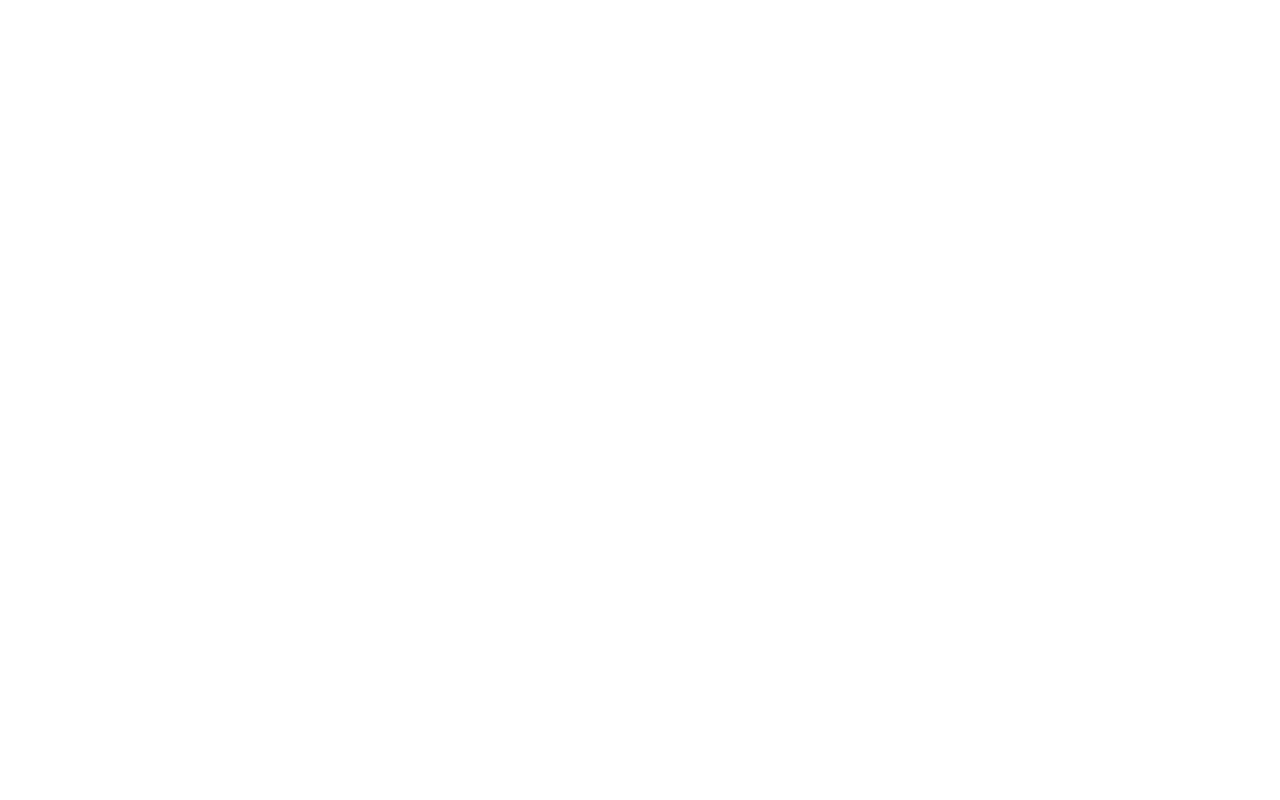
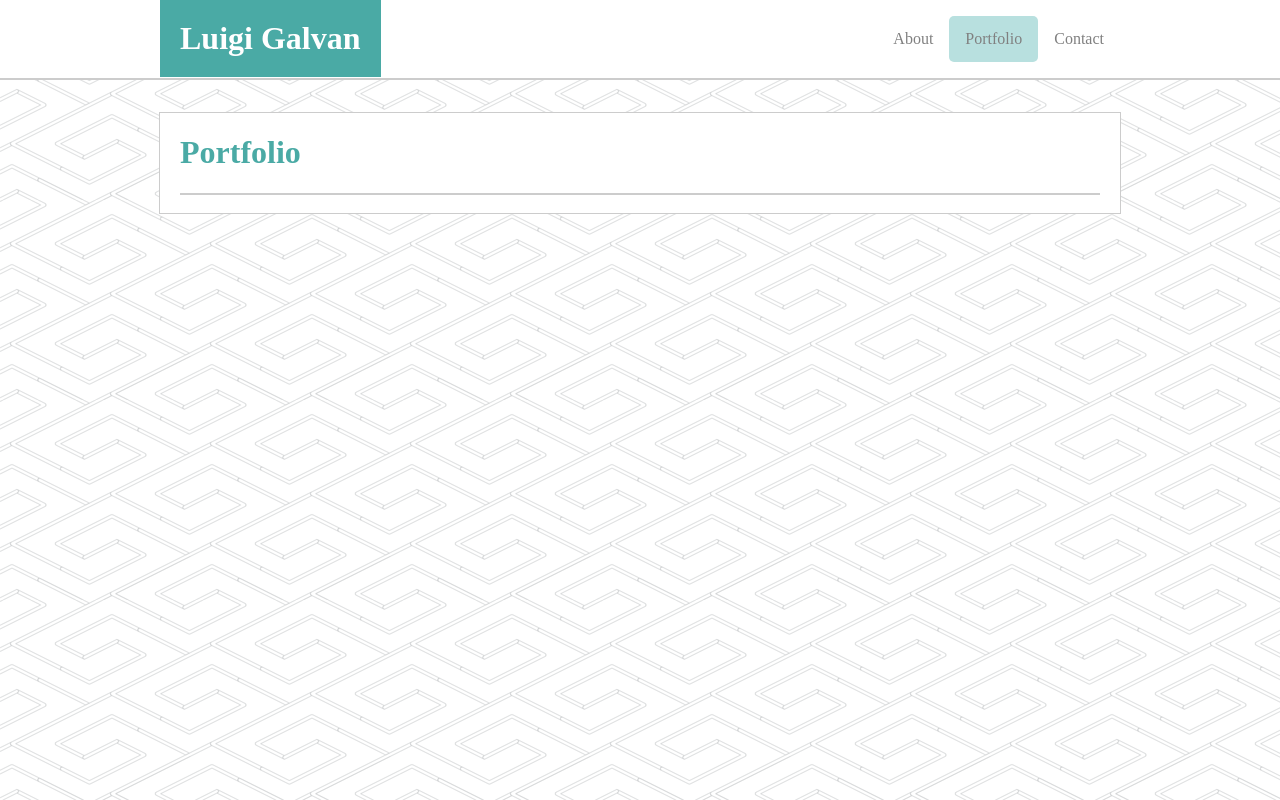
Before and after one commit to Lulamoon96/Unit-01-Portfolio, a plain HTML site: page portfolio.html in a window 1280 px wide. Drawn offline with Linux system fonts and the light colour scheme.

Commit message:
Linking to other parts of bio added.

```diff
--- a/contact.html
+++ b/contact.html
@@ -0,0 +1,47 @@
+<!DOCTYPE html>
+
+    <head>
+
+        <meta charset="utf-8">
+        <meta http-equiv="X-UA-Compatible" content="IE=edge">
+        <title>Contacting Luigi</title>
+        <meta name="description" content="">
+        <meta name="viewport" content="width=device-width, initial-scale=1">
+        <link rel="stylesheet" href="assets/css/style.css">
+
+    </head>
+
+    <body>
+
+        <div class="Top">
+
+            <div class="Header_Box">
+
+                <div class="Name">
+                    <h1 class="BioName">Luigi Galvan</h1>
+                </div>
+
+            <div>
+                <ul class="NavBar">
+                    <li class="NavList"><a class="Active" href="file:///T:/Users/Luigi/Documents/UCB%20BC%20Homework/Unit-01-Portfolio/contact.html">Contact</a></li>
+                    <li class="NavList"><a href="file:///T:/Users/Luigi/Documents/UCB%20BC%20Homework/Unit-01-Portfolio/portfolio.html">Portfolio</a></li>
+                    <li class="NavList"><a href="file:///T:/Users/Luigi/Documents/UCB%20BC%20Homework/Unit-01-Portfolio/index.html">About</a></li>
+                  </ul>
+            </div>
+
+        </div>
+
+        <div class="Separator"></div>
+
+        <div class="Wrapper">
+
+            <h1 class="About">Contact</h1>
+            <hr color="#cccccc">
+
+        </div>
+
+        <script src="" async defer></script>
+
+    </body>
+
+</html>
--- a/portfolio.html
+++ b/portfolio.html
@@ -0,0 +1,47 @@
+<!DOCTYPE html>
+
+    <head>
+
+        <meta charset="utf-8">
+        <meta http-equiv="X-UA-Compatible" content="IE=edge">
+        <title>Contacting Luigi</title>
+        <meta name="description" content="">
+        <meta name="viewport" content="width=device-width, initial-scale=1">
+        <link rel="stylesheet" href="assets/css/style.css">
+
+    </head>
+
+    <body>
+
+        <div class="Top">
+
+            <div class="Header_Box">
+
+                <div class="Name">
+                    <h1 class="BioName">Luigi Galvan</h1>
+                </div>
+
+            <div>
+                <ul class="NavBar">
+                    <li class="NavList"><a href="file:///T:/Users/Luigi/Documents/UCB%20BC%20Homework/Unit-01-Portfolio/contact.html">Contact</a></li>
+                    <li class="NavList"><a class="Active" href="file:///T:/Users/Luigi/Documents/UCB%20BC%20Homework/Unit-01-Portfolio/portfolio.html">Portfolio</a></li>
+                    <li class="NavList"><a href="file:///T:/Users/Luigi/Documents/UCB%20BC%20Homework/Unit-01-Portfolio/index.html">About</a></li>
+                  </ul>
+            </div>
+
+        </div>
+
+        <div class="Separator"></div>
+
+        <div class="Wrapper">
+
+            <h1 class="About">Portfolio</h1>
+            <hr color="#cccccc">
+
+        </div>
+
+        <script src="" async defer></script>
+
+    </body>
+
+</html>
```
Also changed, not shown: index.html (+3 -3 lines).
